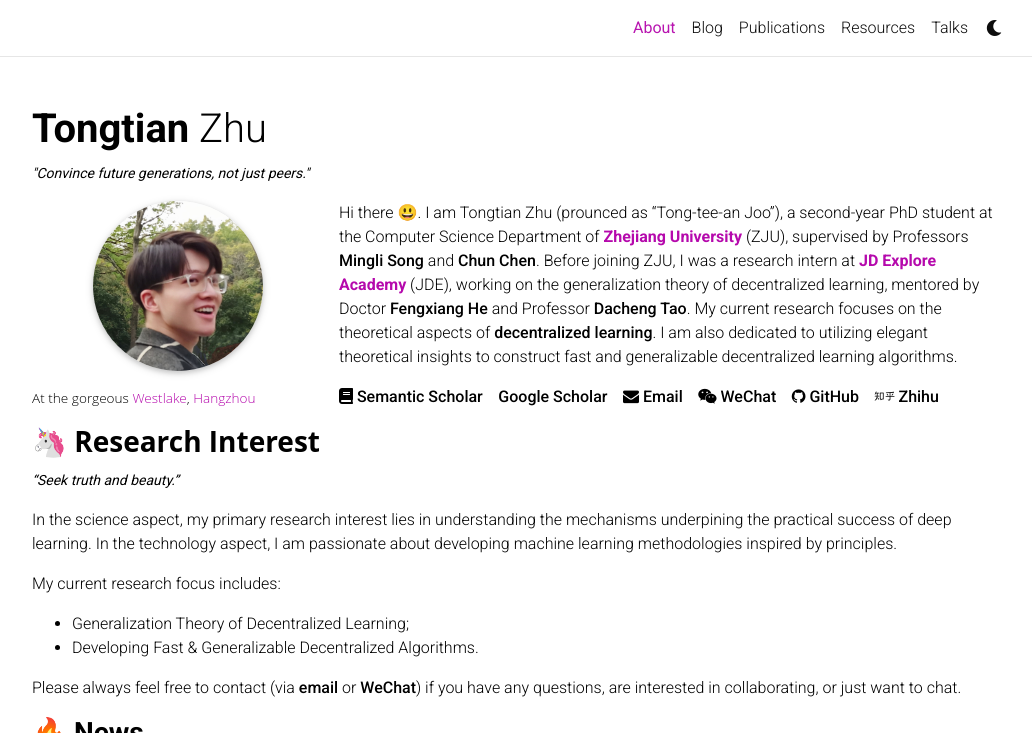
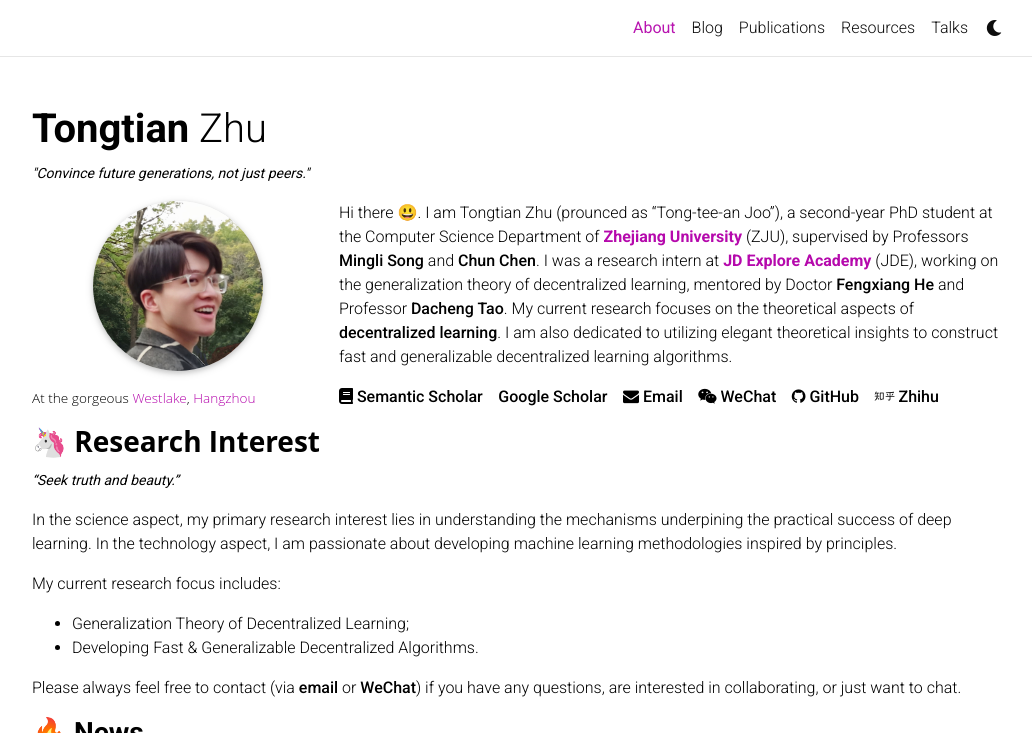
Before and after one commit to Raiden-Zhu/Raiden-Zhu.github.io, a Jekyll site: the page built from _pages/about.md, in a window 1280 px wide and 900 px high, cut to the strip 0-733 px from the top of the window. Shown: the whole strip, without its empty margins (123-1155 px from the left). Built offline with Jekyll 4.4.1, drawn with Linux system fonts in a browser that asks for light colours; full-size pictures stand in for the smaller copies a plugin makes; comment, search, counter and statistics services are not loaded; a style sheet for code colours, icons or effects is not loaded.

Commit message:
Update about.md

```diff
--- a/_pages/about.md
+++ b/_pages/about.md
@@ -19,7 +19,7 @@ social: true  # includes social icons at the bottom of the page
 ---
 
 Hi there 😃. I am Tongtian Zhu (prounced as "Tong-tee-an Joo"), a second-year PhD student at the Computer Science Department of [<span style="font-weight: bold; color: #B509AC;">Zhejiang University</span>](https://www.zju.edu.cn/english/) (ZJU), supervised by Professors [**Mingli Song**](https://person.zju.edu.cn/en/msong) and [**Chun Chen**](https://person.zju.edu.cn/en/0082004). <!-- I earned my B.S. degree in Mathematical Science from CUMTB, as well as my B.Econ. degree in Economics (double degree) from [<span style="font-weight: bold; color: #B509AC;">Peking University</span>](https://english.pku.edu.cn/) (PKU) in 2021. -->
-Before joining ZJU, I was a research intern at [<span style="font-weight: bold; color: #B509AC;">JD Explore Academy</span>](https://corporate.jd.com/) (JDE), working on the generalization theory of decentralized learning,  mentored by Doctor [**Fengxiang He**](https://fengxianghe.github.io/) and Professor [**Dacheng Tao**](https://www.sydney.edu.au/engineering/about/our-people/academic-staff/dacheng-tao.html).
+I was a research intern at [<span style="font-weight: bold; color: #B509AC;">JD Explore Academy</span>](https://corporate.jd.com/) (JDE), working on the generalization theory of decentralized learning,  mentored by Doctor [**Fengxiang He**](https://fengxianghe.github.io/) and Professor [**Dacheng Tao**](https://www.sydney.edu.au/engineering/about/our-people/academic-staff/dacheng-tao.html).
 My current research focuses on the theoretical aspects of **decentralized learning**. I am also dedicated to utilizing elegant theoretical insights to construct fast and generalizable decentralized learning algorithms.
 
 <i class="fas fa-book"></i> [**Semantic Scholar**](https://www.semanticscholar.org/author/Tongtian-Zhu/2173757802) &nbsp;&nbsp; <i class="ai ai-google-scholar"></i> [**Google Scholar**](https://scholar.google.com/citations?user=QvBDUsIAAAAJ&hl=en) &nbsp;&nbsp; <!--<i class="fa fa-twitter"></i> [**Twitter**](https://twitter.com/Raiden13238619/) &nbsp;&nbsp;--> <i class="fa fa-envelope"></i> [**Email**](mailto:raiden@zju.edu.cn) &nbsp;&nbsp; <i class="fa fa-weixin"></i> [**WeChat**](https://raw.githubusercontent.com/Raiden-Zhu/Raiden-Zhu.github.io/master/assets/img/WeChat_QR_code.jpg) &nbsp;&nbsp;  <i class="fa fa-github"></i> [**GitHub**](https://github.com/Raiden-Zhu) &nbsp;&nbsp; <i class="fab fa-zhihu"></i> [**Zhihu**](https://www.zhihu.com/people/you-li-70-94)
```
